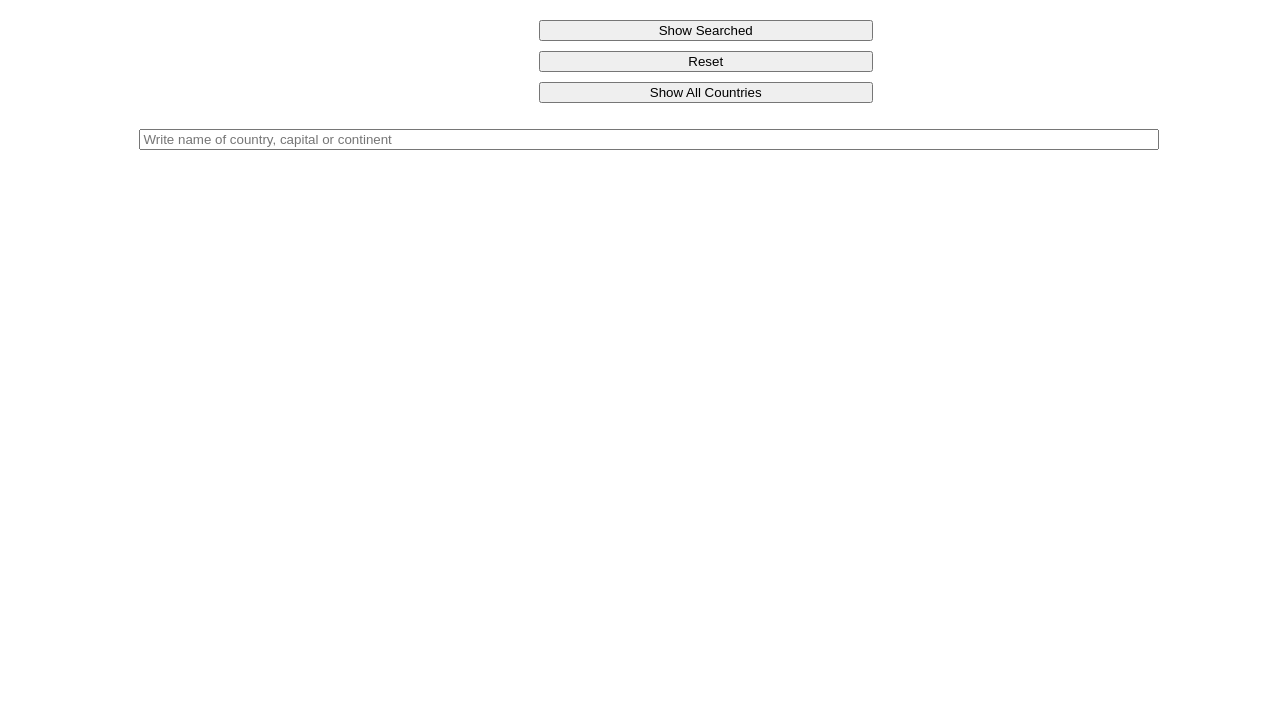
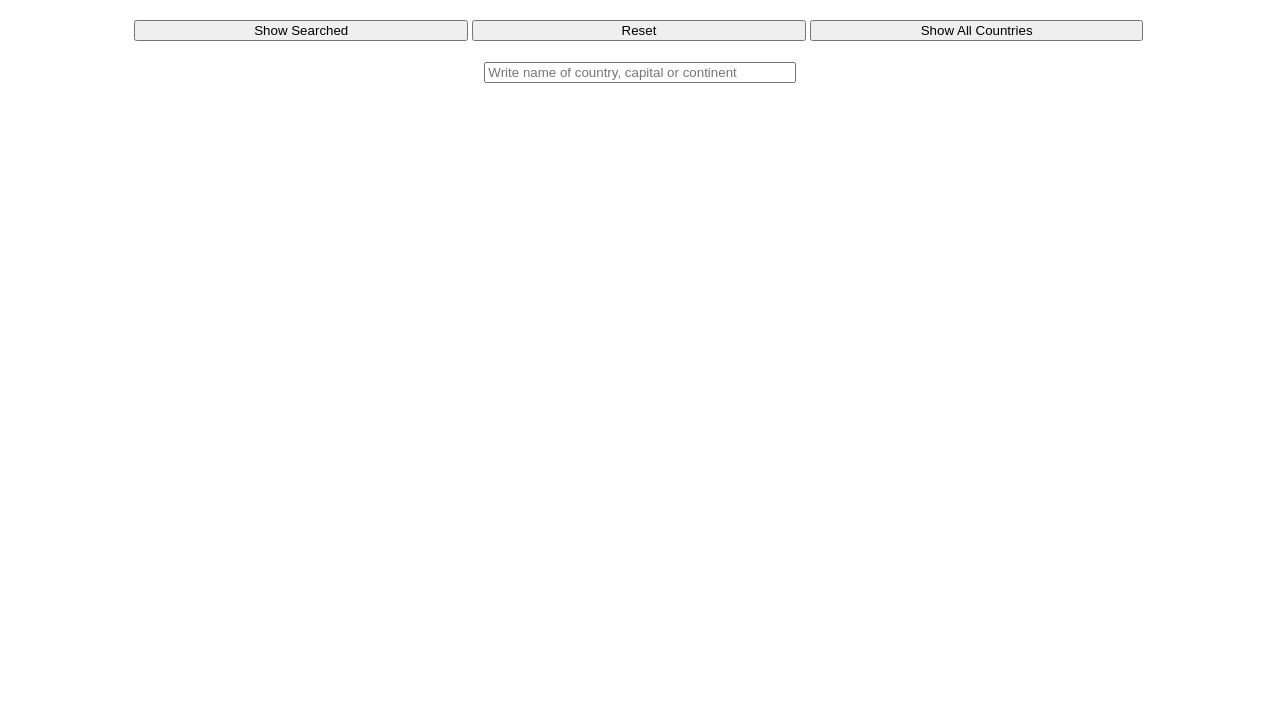
Before and after one commit to mrmuneebrasheed/konexio-projet-fullstack, a website: page front/index.html in a window 1280 px wide. Shown: the part 79-800 px from the top of the page. Drawn offline with nearby package versions, Linux system fonts and the light colour scheme.

Commit message:
finalized

```diff
--- a/front/style.css
+++ b/front/style.css
@@ -16,6 +16,7 @@
   background-color: rgb(126, 126, 190);
 }
 .country-list li {
+  text-align: center;
   border: 1px solid black;
   margin: 5px;
   background-color: wheat;
@@ -24,10 +25,13 @@
   margin: auto;
 }
 input {
-  width: 100%;
-  margin: 5px;
+  display: flex;
+  width: 30%;
+  margin: 5px auto;
 }
 button {
-  margin: 5px 40%;
+  /* display: flex; */
+  margin: 5px auto;
   width: 33%;
+  text-align: center;
 }
```
